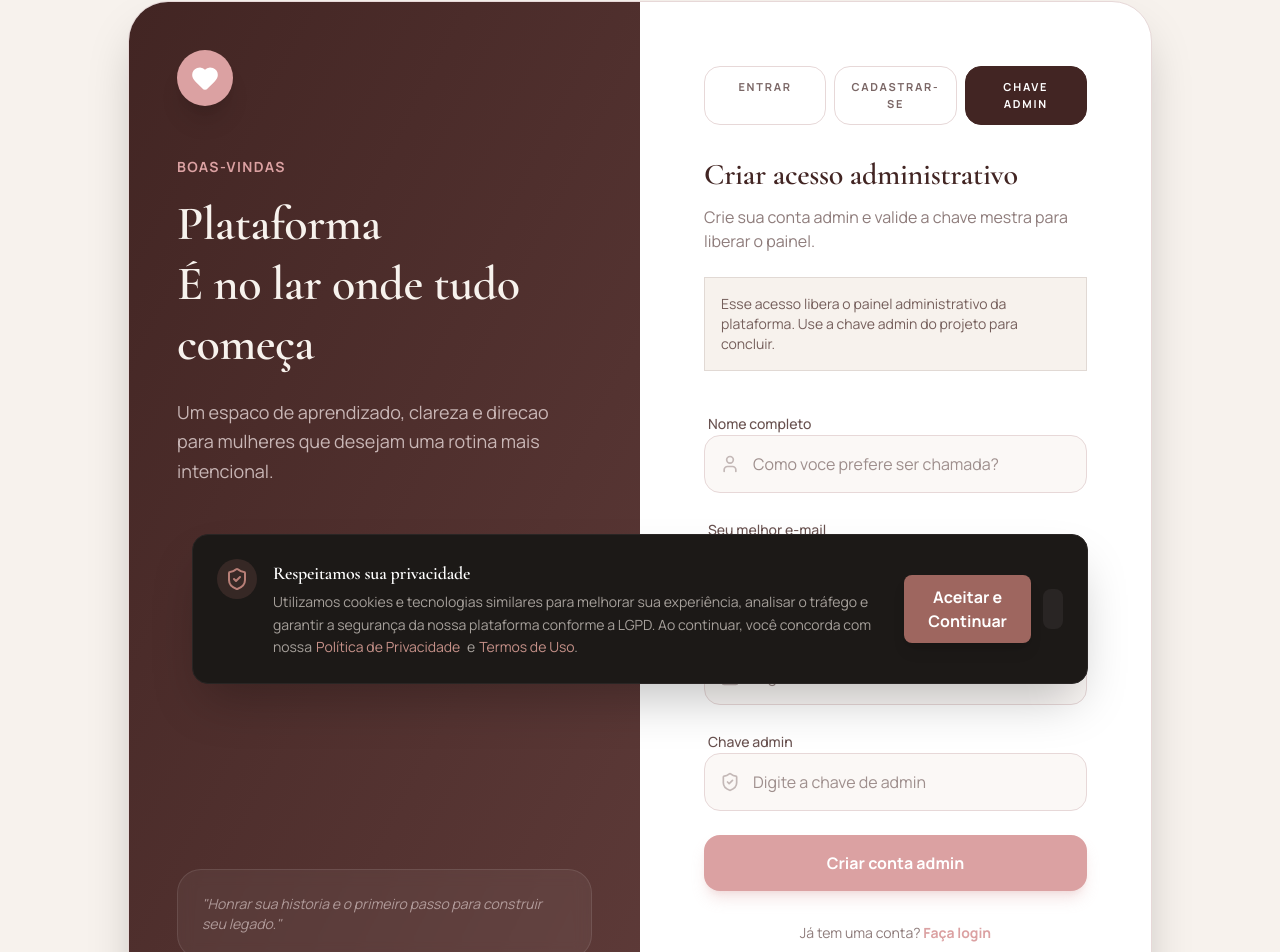
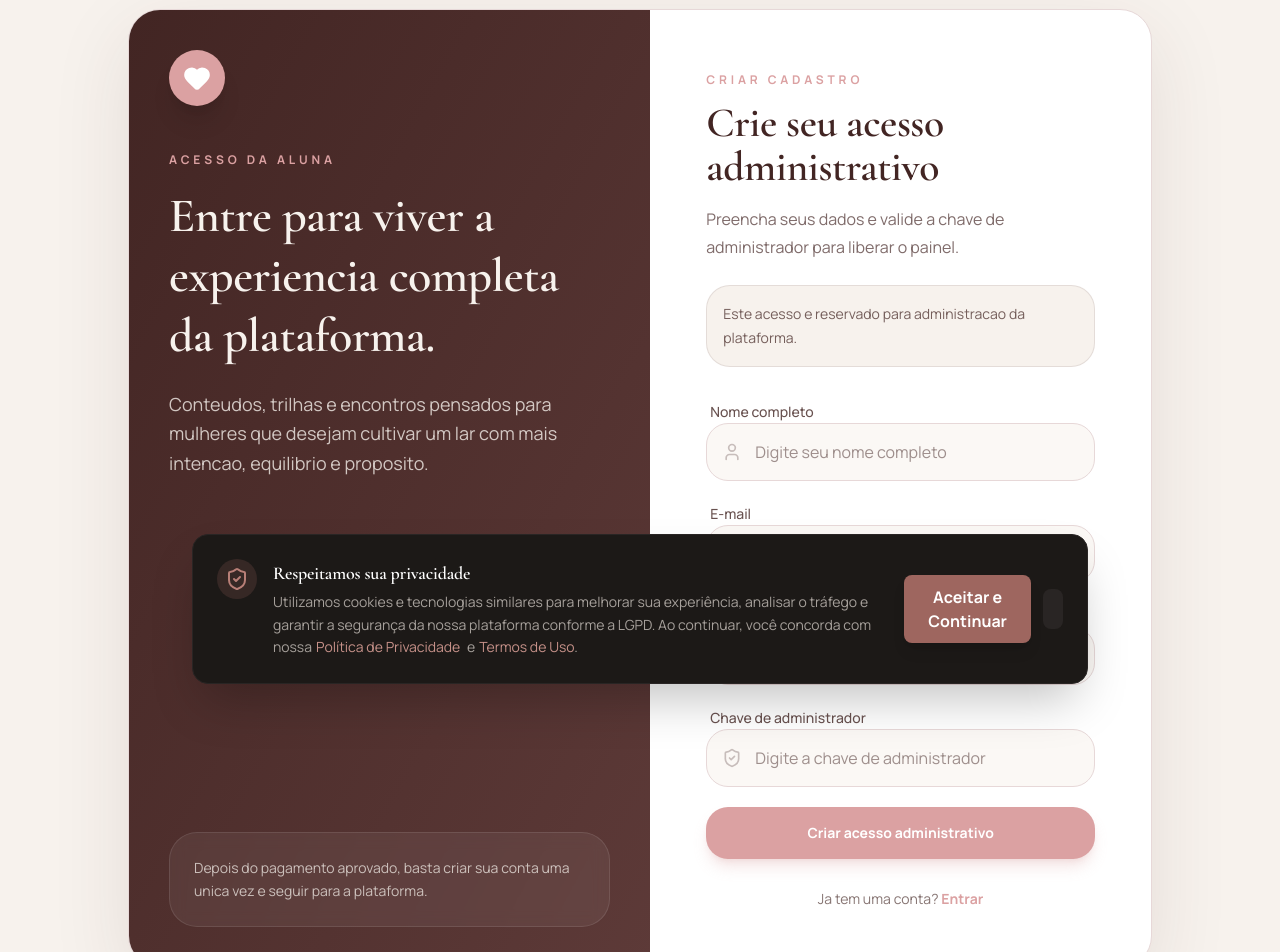
Before and after one commit to pedrofalconi-ux/plataforma-mulheres, a Next.js app in the folder app/: page /cadastro/admin in a window 1280 px wide. Shown: the part 100-1052 px from the top of the page. Built offline with nearby package versions, Linux system fonts and the light colour scheme.

Commit message:
Simplifica fluxo de login e cadastro

```diff
--- a/app/src/components/auth/LoginForm.tsx
+++ b/app/src/components/auth/LoginForm.tsx
@@ -1,6 +1,6 @@
 'use client';
 
-import React, { Suspense, useState } from 'react';
+import React, { Suspense, useEffect, useState } from 'react';
 import Link from 'next/link';
 import { useRouter, useSearchParams } from 'next/navigation';
 import { createClient } from '@/lib/supabase/client';
@@ -18,8 +18,8 @@ import { z } from 'zod';
 import { BRAND_NAME } from '@/lib/constants';
 
 const loginSchema = z.object({
-  email: z.string().email('E-mail invalido'),
-  password: z.string().min(6, 'A senha deve ter pelo menos 6 caracteres'),
+  email: z.string().email('Digite um e-mail valido.'),
+  password: z.string().min(6, 'A senha deve ter pelo menos 6 caracteres.'),
   name: z.string().optional(),
 });
 
@@ -39,14 +39,22 @@ function FormContent({ mode = 'login' }: { mode?: LoginMode }) {
   const supabase = createClient();
 
   const isBought = searchParams.get('bought') === 'true';
-  const isAdminRegister = mode === 'admin-register';
 
+  const [activeMode, setActiveMode] = useState<LoginMode>(mode);
   const [email, setEmail] = useState('');
   const [password, setPassword] = useState('');
   const [name, setName] = useState('');
   const [secretKey, setSecretKey] = useState('');
   const [loading, setLoading] = useState(false);
   const [error, setError] = useState('');
+
+  useEffect(() => {
+    setActiveMode(mode);
+    setError('');
+  }, [mode]);
+
+  const isRegisterMode = activeMode === 'register' || activeMode === 'admin-register';
+  const isAdminRegister = activeMode === 'admin-register';
 
   async function upgradeToAdmin() {
     const adminRes = await fetch('/api/auth/admin-upgrade', {
@@ -56,40 +64,60 @@ function FormContent({ mode = 'login' }: { mode?: LoginMode }) {
     });
 
     const adminData = await adminRes.json().catch(() => ({}));
+
     if (!adminRes.ok) {
-      throw new Error(adminData.error || 'Erro ao liberar acesso de administrador');
+      throw new Error(adminData.error || 'Nao foi possivel liberar o acesso administrativo.');
     }
   }
 
-  const handleSubmit = async (event: React.FormEvent) => {
+  function resetFormForMode(nextMode: LoginMode) {
+    setActiveMode(nextMode);
+    setError('');
+    setPassword('');
+    setSecretKey('');
+
+    if (nextMode === 'login') {
+      setName('');
+    }
+  }
+
+  async function handleSubmit(event: React.FormEvent) {
     event.preventDefault();
     setLoading(true);
     setError('');
 
     try {
-      if (mode === 'register' || isAdminRegister) {
+      if (isRegisterMode) {
         loginSchema.parse({ email, password, name });
-        if (!name.trim()) throw new Error('Nome e obrigatorio no cadastro');
+
+        if (!name.trim()) {
+          throw new Error('Preencha seu nome completo para continuar.');
+        }
+
         if (isAdminRegister && !secretKey.trim()) {
-          throw new Error('A chave admin e obrigatoria');
+          throw new Error('Digite a chave de administrador para concluir o cadastro.');
         }
 
         const { error: signUpError } = await supabase.auth.signUp({
           email,
           password,
           options: {
-            data: { full_name: name },
+            data: { full_name: name.trim() },
           },
         });
 
-        if (signUpError) throw signUpError;
+        if (signUpError) {
+          throw signUpError;
+        }
 
         const { error: signInError } = await supabase.auth.signInWithPassword({
           email,
           password,
         });
 
-        if (signInError) throw signInError;
+        if (signInError) {
+          throw signInError;
+        }
 
         if (isAdminRegister) {
           await upgradeToAdmin();
@@ -107,7 +135,9 @@ function FormContent({ mode = 'login' }: { mode?: LoginMode }) {
         password,
       });
 
-      if (signInError) throw signInError;
+      if (signInError) {
+        throw signInError;
+      }
 
       const {
         data: { user },
@@ -125,153 +155,110 @@ function FormContent({ mode = 'login' }: { mode?: LoginMode }) {
       }
     } catch (err: any) {
       if (err instanceof z.ZodError) {
-        setError(err.issues[0]?.message || 'Dados invalidos');
+        setError(err.issues[0]?.message || 'Revise os dados informados.');
       } else {
-        setError(err?.message || 'Credenciais invalidas ou erro no sistema.');
+        setError(err?.message || 'Nao foi possivel concluir agora. Tente novamente.');
       }
     } finally {
       setLoading(false);
     }
-  };
+  }
 
   return (
-    <div className="flex min-h-screen items-center justify-center bg-[#F7F2ED] p-4">
-      <div className="grid w-full max-w-5xl overflow-hidden rounded-[40px] border border-[#E7D8D8] bg-white shadow-2xl lg:grid-cols-2">
-        <div className="hidden flex-col justify-between bg-gradient-to-br from-[#422523] to-[#5D3A38] p-12 text-[#F7F2ED] lg:flex">
+    <div className="flex min-h-screen items-center justify-center overflow-x-hidden bg-[#F7F2ED] px-4 py-6 sm:px-6 lg:px-8">
+      <div className="grid w-full max-w-5xl overflow-hidden rounded-[32px] border border-[#E7D8D8] bg-white shadow-[0_24px_80px_rgba(66,37,35,0.10)] lg:grid-cols-[1.02fr_0.98fr]">
+        <div className="hidden flex-col justify-between bg-gradient-to-br from-[#422523] to-[#5D3A38] p-10 text-[#F7F2ED] lg:flex">
           <div>
             <BrandMark />
-            <div className="mt-12">
-              <span className="text-sm font-bold uppercase tracking-widest text-[#DBA1A2]">Boas-vindas</span>
-              <h1 className="mt-4 text-5xl font-serif font-medium leading-tight">
-                Plataforma <br />
-                {BRAND_NAME}
+            <div className="mt-10">
+              <span className="text-xs font-bold uppercase tracking-[0.32em] text-[#DBA1A2]">
+                Acesso da aluna
+              </span>
+              <h1 className="mt-4 text-5xl font-serif leading-tight">
+                Entre para viver a experiencia completa da plataforma.
               </h1>
-              <p className="mt-6 max-w-sm text-lg leading-relaxed text-[#E7D8D8]/80">
-                Um espaco de aprendizado, clareza e direcao para mulheres que desejam uma rotina mais intencional.
+              <p className="mt-6 max-w-md text-lg leading-relaxed text-[#F7F2ED]/78">
+                Conteudos, trilhas e encontros pensados para mulheres que desejam cultivar um lar
+                com mais intencao, equilibrio e proposito.
               </p>
             </div>
           </div>
 
-          <div className="rounded-3xl border border-white/10 bg-white/5 p-6 backdrop-blur-sm">
-            <p className="text-sm italic text-[#E7D8D8]/60">
-              &quot;Honrar sua historia e o primeiro passo para construir seu legado.&quot;
+          <div className="rounded-[28px] border border-white/10 bg-white/6 p-6 backdrop-blur-sm">
+            <p className="text-sm leading-relaxed text-[#F7F2ED]/72">
+              Depois do pagamento aprovado, basta criar sua conta uma unica vez e seguir para a
+              plataforma.
             </p>
           </div>
         </div>
 
-        <div className="flex flex-col justify-center p-8 md:p-16">
-          <div className="mx-auto w-full max-w-sm">
+        <div className="flex flex-col justify-center px-5 py-8 sm:px-8 sm:py-10 lg:px-14 lg:py-14">
+          <div className="mx-auto w-full max-w-md">
             <div className="mb-8 lg:hidden">
               <BrandMark />
             </div>
 
-            <div className="mb-8 grid grid-cols-1 gap-2 sm:grid-cols-3">
-              <Link
-                href="/login"
-                className={`rounded-2xl border px-4 py-3 text-center text-[11px] font-bold uppercase tracking-[0.16em] transition-all ${
-                  mode === 'login'
-                    ? 'border-[#422523] bg-[#422523] text-white'
-                    : 'border-[#E7D8D8] bg-white text-[#422523]/70 hover:border-[#DBA1A2] hover:text-[#422523]'
-                }`}
-              >
-                Entrar
-              </Link>
-              <Link
-                href="/cadastro?bought=true"
-                className={`rounded-2xl border px-4 py-3 text-center text-[11px] font-bold uppercase tracking-[0.16em] transition-all ${
-                  mode === 'register'
-                    ? 'border-[#422523] bg-[#422523] text-white'
-                    : 'border-[#E7D8D8] bg-white text-[#422523]/70 hover:border-[#DBA1A2] hover:text-[#422523]'
-                }`}
-              >
-                Cadastrar-se
-              </Link>
-              <Link
-                href="/cadastro/admin?bought=true"
-                className={`rounded-2xl border px-4 py-3 text-center text-[11px] font-bold uppercase tracking-[0.16em] transition-all ${
-                  mode === 'admin-register'
-                    ? 'border-[#422523] bg-[#422523] text-white'
-                    : 'border-[#E7D8D8] bg-white text-[#422523]/70 hover:border-[#DBA1A2] hover:text-[#422523]'
-                }`}
-              >
-                Chave admin
-              </Link>
-            </div>
-
-            {mode === 'login' && isBought ? (
-              <div className="animate-in slide-in-from-top-4 mb-8 rounded-3xl border border-[#DBA1A2]/20 bg-[#DBA1A2]/10 p-6 duration-700 fade-in">
+            {isBought ? (
+              <div className="mb-6 rounded-[26px] border border-[#DBA1A2]/20 bg-[#DBA1A2]/10 p-5">
                 <div className="mb-2 flex items-center gap-3 text-[#DBA1A2]">
-                  <CheckCircle2 size={24} />
-                  <span className="text-lg font-bold">Parabens, bem-vinda!</span>
+                  <CheckCircle2 size={22} />
+                  <span className="text-base font-bold">Pagamento aprovado</span>
                 </div>
-                <p className="text-sm leading-relaxed text-[#422523]/70">
-                  Bem-vinda a uma das maiores comunidades femininas da Paraiba. Se este for seu primeiro acesso, finalize seu cadastro para entrar na plataforma.
-                </p>
-                <Link
-                  href="/cadastro?bought=true"
-                  className="mt-5 flex w-full items-center justify-center rounded-2xl border border-[#422523]/12 bg-white px-4 py-3 text-sm font-bold text-[#422523] transition-all hover:border-[#DBA1A2]/30 hover:text-[#DBA1A2]"
-                >
-                  Fazer cadastro
-                </Link>
-              </div>
-            ) : null}
-
-            {mode !== 'login' && isBought ? (
-              <div className="animate-in slide-in-from-top-4 mb-8 rounded-3xl border border-[#DBA1A2]/20 bg-[#DBA1A2]/10 p-6 duration-700 fade-in">
-                <div className="mb-2 flex items-center gap-3 text-[#DBA1A2]">
-                  <CheckCircle2 size={24} />
-                  <span className="text-lg font-bold">Parabens, bem-vinda!</span>
-                </div>
-                <p className="text-sm leading-relaxed text-[#422523]/70">
-                  Sua compra foi aprovada. Complete seu cadastro abaixo para acessar a plataforma com tranquilidade.
+                <p className="text-sm leading-relaxed text-[#422523]/72">
+                  Sua vaga esta confirmada. Entre com sua conta ou crie seu cadastro para seguir
+                  para a plataforma.
                 </p>
               </div>
             ) : null}
 
-            <h2 className="text-3xl font-serif font-medium text-[#422523]">
-              {mode === 'login'
-                ? 'Entrar na area da aluna'
-                : isAdminRegister
-                  ? 'Criar acesso administrativo'
-                  : 'Crie sua conta e entre na comunidade'}
+            <span className="text-xs font-bold uppercase tracking-[0.32em] text-[#DBA1A2]">
+              {isRegisterMode ? 'Criar cadastro' : 'Entrar'}
+            </span>
+
+            <h2 className="mt-3 text-[2.1rem] font-serif leading-[1.05] text-[#422523] sm:text-[2.6rem]">
+              {isAdminRegister
+                ? 'Crie seu acesso administrativo'
+                : isRegisterMode
+                  ? 'Crie sua conta e entre na plataforma'
+                  : 'Acesse sua plataforma'}
             </h2>
 
-            <p className="mt-3 text-[#422523]/60">
-              {mode === 'login'
-                ? 'Entre com seus dados para retomar seu progresso e acessar seus conteúdos.'
-                : isAdminRegister
-                  ? 'Crie sua conta admin e valide a chave mestra para liberar o painel.'
-                  : 'Complete seus dados para acessar cursos, materiais e encontros da plataforma.'}
+            <p className="mt-4 text-[15px] leading-7 text-[#422523]/68 sm:text-base">
+              {isAdminRegister
+                ? 'Preencha seus dados e valide a chave de administrador para liberar o painel.'
+                : isRegisterMode
+                  ? 'Informe seus dados para concluir o cadastro e seguir direto para a sua area.'
+                  : 'Entre com seu e-mail e senha para continuar sua jornada com tranquilidade.'}
             </p>
 
             {isAdminRegister ? (
-              <div className="mt-6 border border-[#422523]/12 bg-[#F7F2ED] px-4 py-4 text-sm text-[#422523]/72">
-                Esse acesso libera o painel administrativo da plataforma. Use a chave admin do projeto para concluir.
+              <div className="mt-6 rounded-[24px] border border-[#422523]/10 bg-[#F7F2ED] px-4 py-4 text-sm leading-6 text-[#422523]/72">
+                Este acesso e reservado para administracao da plataforma.
               </div>
             ) : null}
 
             {error ? (
-              <div className="mt-6 flex items-center gap-3 rounded-2xl border border-red-100 bg-red-50 p-4 text-sm text-red-600">
-                <AlertCircle size={18} />
+              <div className="mt-6 flex items-start gap-3 rounded-[22px] border border-red-100 bg-red-50 p-4 text-sm text-red-600">
+                <AlertCircle size={18} className="mt-0.5 shrink-0" />
                 <span>{error}</span>
               </div>
             ) : null}
 
-            <form onSubmit={handleSubmit} className="mt-10 space-y-6">
-              {mode !== 'login' ? (
+            <form onSubmit={handleSubmit} className="mt-8 space-y-5">
+              {isRegisterMode ? (
                 <div className="space-y-2">
                   <label className="ml-1 text-sm font-medium text-[#422523]/80">Nome completo</label>
                   <div className="group relative">
                     <UserIcon
                       size={20}
-                      className="absolute left-4 top-1/2 -translate-y-1/2 text-[#422523]/30 transition-colors group-focus-within:text-[#DBA1A2]"
+                      className="absolute left-4 top-1/2 -translate-y-1/2 text-[#422523]/28 transition-colors group-focus-within:text-[#DBA1A2]"
                     />
                     <input
                       type="text"
                       value={name}
                       onChange={(e) => setName(e.target.value)}
-                      className="w-full rounded-2xl border border-[#E7D8D8] bg-[#F7F2ED]/50 py-4 pl-12 pr-4 text-[#422523] outline-none transition-all focus:border-[#DBA1A2] focus:ring-4 focus:ring-[#DBA1A2]/10"
-                      placeholder="Como voce prefere ser chamada?"
+                      className="w-full rounded-[22px] border border-[#E7D8D8] bg-[#F7F2ED]/55 py-4 pl-12 pr-4 text-[#422523] outline-none transition-all focus:border-[#DBA1A2] focus:ring-4 focus:ring-[#DBA1A2]/10"
+                      placeholder="Digite seu nome completo"
                       required
                     />
                   </div>
@@ -279,36 +266,36 @@ function FormContent({ mode = 'login' }: { mode?: LoginMode }) {
               ) : null}
 
               <div className="space-y-2">
-                <label className="ml-1 text-sm font-medium text-[#422523]/80">Seu melhor e-mail</label>
+                <label className="ml-1 text-sm font-medium text-[#422523]/80">E-mail</label>
                 <div className="group relative">
                   <Mail
                     size={20}
-                    className="absolute left-4 top-1/2 -translate-y-1/2 text-[#422523]/30 transition-colors group-focus-within:text-[#DBA1A2]"
+                    className="absolute left-4 top-1/2 -translate-y-1/2 text-[#422523]/28 transition-colors group-focus-within:text-[#DBA1A2]"
                   />
                   <input
                     type="email"
                     value={email}
                     onChange={(e) => setEmail(e.target.value)}
-                    className="w-full rounded-2xl border border-[#E7D8D8] bg-[#F7F2ED]/50 py-4 pl-12 pr-4 text-[#422523] outline-none transition-all focus:border-[#DBA1A2] focus:ring-4 focus:ring-[#DBA1A2]/10"
-                    placeholder="email@exemplo.com"
+                    className="w-full rounded-[22px] border border-[#E7D8D8] bg-[#F7F2ED]/55 py-4 pl-12 pr-4 text-[#422523] outline-none transition-all focus:border-[#DBA1A2] focus:ring-4 focus:ring-[#DBA1A2]/10"
+                    placeholder="voce@email.com"
                     required
                   />
                 </div>
               </div>
 
               <div className="space-y-2">
-                <label className="ml-1 text-sm font-medium text-[#422523]/80">Sua senha</label>
+                <label className="ml-1 text-sm font-medium text-[#422523]/80">Senha</label>
                 <div className="group relative">
                   <Lock
                     size={20}
-                    className="absolute left-4 top-1/2 -translate-y-1/2 text-[#422523]/30 transition-colors group-focus-within:text-[#DBA1A2]"
+                    className="absolute left-4 top-1/2 -translate-y-1/2 text-[#422523]/28 transition-colors group-focus-within:text-[#DBA1A2]"
                   />
                   <input
                     type="password"
                     value={password}
                     onChange={(e) => setPassword(e.target.value)}
-                    className="w-full rounded-2xl border border-[#E7D8D8] bg-[#F7F2ED]/50 py-4 pl-12 pr-4 text-[#422523] outline-none transition-all focus:border-[#DBA1A2] focus:ring-4 focus:ring-[#DBA1A2]/10"
-                    placeholder="Digite sua senha"
+                    className="w-full rounded-[22px] border border-[#E7D8D8] bg-[#F7F2ED]/55 py-4 pl-12 pr-4 text-[#422523] outline-none transition-all focus:border-[#DBA1A2] focus:ring-4 focus:ring-[#DBA1A2]/10"
+                    placeholder={isRegisterMode ? 'Crie uma senha segura' : 'Digite sua senha'}
                     required
                   />
                 </div>
@@ -316,18 +303,20 @@ function FormContent({ mode = 'login' }: { mode?: LoginMode }) {
 
               {isAdminRegister ? (
                 <div className="space-y-2">
-                  <label className="ml-1 text-sm font-medium text-[#422523]/80">Chave admin</label>
+                  <label className="ml-1 text-sm font-medium text-[#422523]/80">
+                    Chave de administrador
+                  </label>
                   <div className="group relative">
                     <ShieldCheck
                       size={20}
-                      className="absolute left-4 top-1/2 -translate-y-1/2 text-[#422523]/30 transition-colors group-focus-within:text-[#DBA1A2]"
+                      className="absolute left-4 top-1/2 -translate-y-1/2 text-[#422523]/28 transition-colors group-focus-within:text-[#DBA1A2]"
                     />
                     <input
                       type="password"
                       value={secretKey}
                       onChange={(e) => setSecretKey(e.target.value)}
-                      className="w-full rounded-2xl border border-[#E7D8D8] bg-[#F7F2ED]/50 py-4 pl-12 pr-4 text-[#422523] outline-none transition-all focus:border-[#DBA1A2] focus:ring-4 focus:ring-[#DBA1A2]/10"
-                      placeholder="Digite a chave de admin"
+                      className="w-full rounded-[22px] border border-[#E7D8D8] bg-[#F7F2ED]/55 py-4 pl-12 pr-4 text-[#422523] outline-none transition-all focus:border-[#DBA1A2] focus:ring-4 focus:ring-[#DBA1A2]/10"
+                      placeholder="Digite a chave de administrador"
                       required
                     />
                   </div>
@@ -337,41 +326,74 @@ function FormContent({ mode = 'login' }: { mode?: LoginMode }) {
               <button
                 type="submit"
                 disabled={loading}
-                className="flex w-full items-center justify-center gap-2 rounded-2xl bg-[#DBA1A2] py-4 font-bold text-white shadow-lg shadow-[#DBA1A2]/30 transition-all active:scale-[0.98] hover:bg-[#D48F90] disabled:opacity-70"
+                className="flex w-full items-center justify-center gap-2 rounded-[22px] bg-[#DBA1A2] py-4 text-sm font-bold text-white shadow-lg shadow-[#DBA1A2]/30 transition-all hover:bg-[#D48F90] active:scale-[0.99] disabled:cursor-not-allowed disabled:opacity-70"
               >
                 {loading ? (
-                  <Loader2 size={24} className="animate-spin" />
-                ) : mode === 'login' ? (
-                  'Entrar agora'
+                  <Loader2 size={22} className="animate-spin" />
                 ) : isAdminRegister ? (
-                  'Criar conta admin'
+                  'Criar acesso administrativo'
+                ) : isRegisterMode ? (
+                  'Criar conta e continuar'
                 ) : (
-                  'Criar minha conta'
+                  'Entrar na plataforma'
                 )}
               </button>
             </form>
 
-            <div className="mt-8 text-center">
-              {mode === 'login' ? (
-                <div className="space-y-3 text-sm text-[#422523]/60">
-                  <p>Ainda não tem conta? Você pode se cadastrar agora.</p>
-                  <div className="flex flex-col items-center justify-center gap-3 sm:flex-row">
-                    <Link href="/cadastro?bought=true" className="font-bold text-[#DBA1A2] underline-offset-4 hover:underline">
-                      Criar conta
-                    </Link>
-                    <Link href="/cadastro/admin?bought=true" className="font-bold text-[#DBA1A2] underline-offset-4 hover:underline">
+            <div className="mt-7 space-y-3 text-center text-sm leading-6 text-[#422523]/64">
+              {!isRegisterMode ? (
+                <>
+                  <p>
+                    Ainda nao tem conta?{' '}
+                    <button
+                      type="button"
+                      onClick={() => resetFormForMode('register')}
+                      className="font-bold text-[#DBA1A2] underline-offset-4 hover:underline"
+                    >
+                      Faca cadastro
+                    </button>
+                  </p>
+                  <p>
+                    Area administrativa?{' '}
+                    <button
+                      type="button"
+                      onClick={() => resetFormForMode('admin-register')}
+                      className="font-bold text-[#DBA1A2] underline-offset-4 hover:underline"
+                    >
                       Inserir chave de administrador
-                    </Link>
-                  </div>
-                </div>
+                    </button>
+                  </p>
+                </>
               ) : (
-                <p className="text-sm text-[#422523]/60">
-                  Já tem uma conta?{' '}
-                  <Link href="/login" className="font-bold text-[#DBA1A2] underline-offset-4 hover:underline">
-                    Faça login
+                <p>
+                  Ja tem uma conta?{' '}
+                  <button
+                    type="button"
+                    onClick={() => resetFormForMode('login')}
+                    className="font-bold text-[#DBA1A2] underline-offset-4 hover:underline"
+                  >
+                    Entrar
+                  </button>
+                </p>
+              )}
+
+              {activeMode !== mode ? (
+                <p>
+                  Preferir abrir em uma pagina separada?{' '}
+                  <Link
+                    href={
+                      activeMode === 'admin-register'
+                        ? '/cadastro/admin?bought=true'
+                        : activeMode === 'register'
+                          ? '/cadastro?bought=true'
+                          : '/login'
+                    }
+                    className="font-bold text-[#422523] underline-offset-4 hover:underline"
+                  >
+                    Abrir esta etapa
                   </Link>
                 </p>
-              )}
+              ) : null}
             </div>
           </div>
         </div>
```
